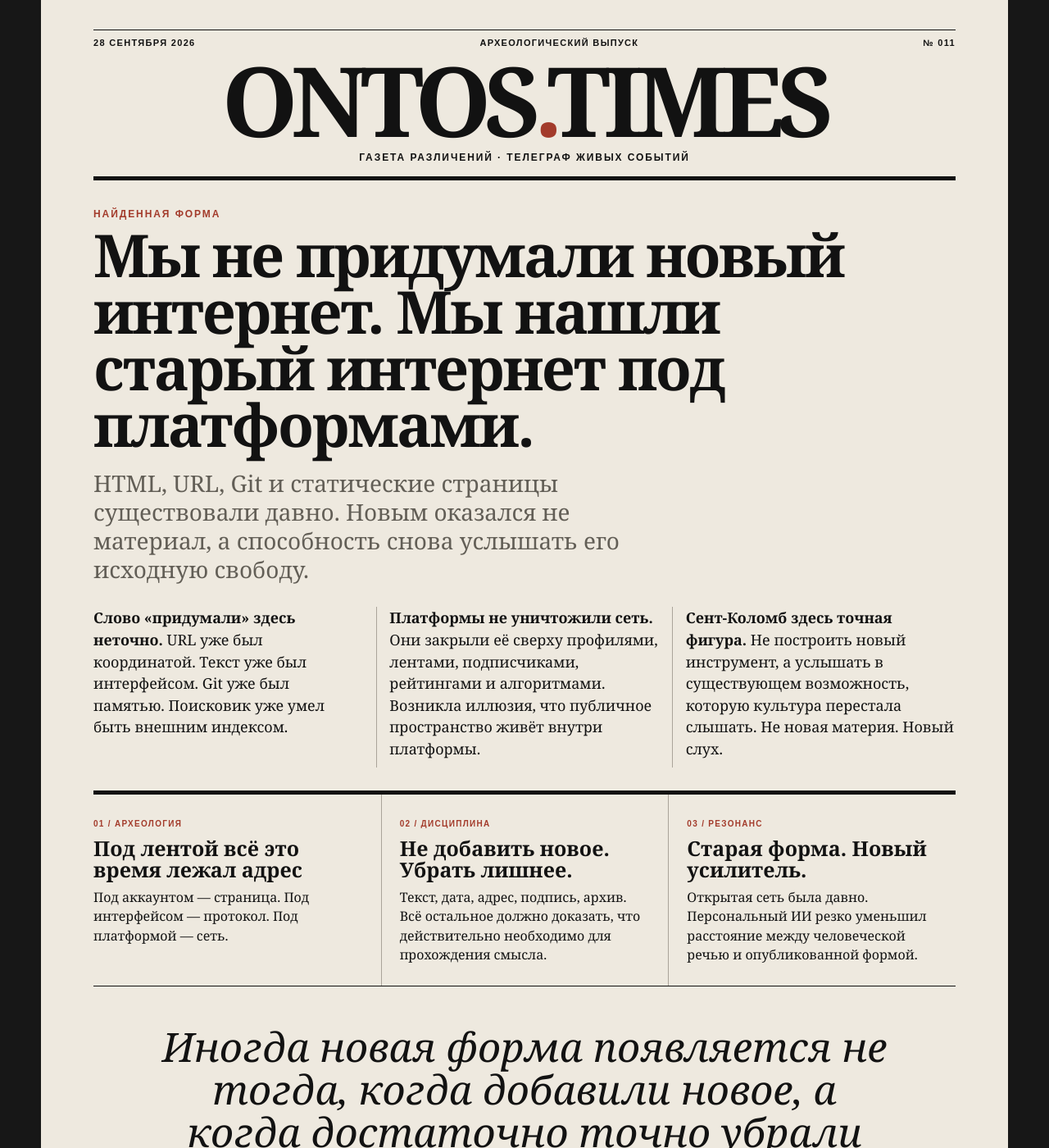
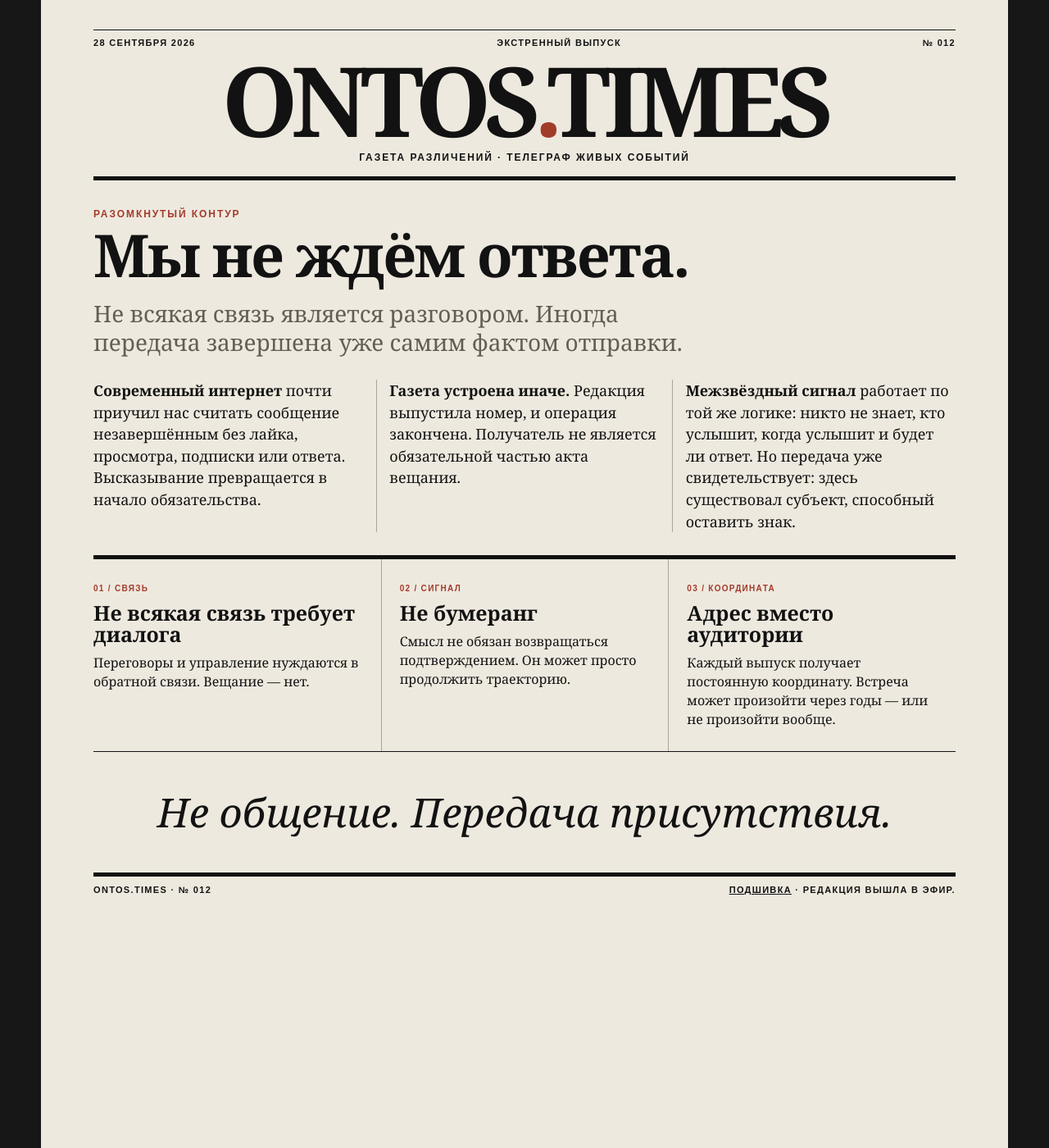
Before and after one commit to OntosLive/Ontos.Times, a Jekyll site: the page index.html, which Jekyll copies as it is, in a window 1280 px wide and 1400 px high. Shown: the whole window at 82% size. Built offline with Jekyll 4.4.1, drawn with Linux system fonts in a browser that asks for light colours; some of the changed text lies outside the part shown.

Commit message:
Put issue 012 on front page

```diff
--- a/index.html
+++ b/index.html
@@ -3,8 +3,8 @@
 <head>
   <meta charset="utf-8">
   <meta name="viewport" content="width=device-width,initial-scale=1">
-  <meta name="description" content="ONTOS.TIMES — Мы нашли старый интернет под платформами">
-  <title>ONTOS.TIMES — Мы нашли старый интернет под платформами</title>
+  <meta name="description" content="ONTOS.TIMES — Мы не ждём ответа">
+  <title>ONTOS.TIMES — Мы не ждём ответа</title>
   <link rel="stylesheet" href="styles.css">
 </head>
 <body>
@@ -12,8 +12,8 @@
     <div class="rule"></div>
     <div class="meta">
       <span>28 СЕНТЯБРЯ 2026</span>
-      <span>АРХЕОЛОГИЧЕСКИЙ ВЫПУСК</span>
-      <span>№ 011</span>
+      <span>ЭКСТРЕННЫЙ ВЫПУСК</span>
+      <span>№ 012</span>
     </div>
     <h1>ONTOS<span>.</span>TIMES</h1>
     <p class="tagline">Газета различений · Телеграф живых событий</p>
@@ -22,45 +22,45 @@
 
   <main>
     <article class="lead">
-      <p class="kicker">НАЙДЕННАЯ ФОРМА</p>
-      <h2>Мы не придумали новый интернет. Мы нашли старый интернет под платформами.</h2>
-      <p class="deck">HTML, URL, Git и статические страницы существовали давно. Новым оказался не материал, а способность снова услышать его исходную свободу.</p>
+      <p class="kicker">РАЗОМКНУТЫЙ КОНТУР</p>
+      <h2>Мы не ждём ответа.</h2>
+      <p class="deck">Не всякая связь является разговором. Иногда передача завершена уже самим фактом отправки.</p>
 
       <div class="columns">
-        <p><strong>Слово «придумали» здесь неточно.</strong> URL уже был координатой. Текст уже был интерфейсом. Git уже был памятью. Поисковик уже умел быть внешним индексом.</p>
+        <p><strong>Современный интернет</strong> почти приучил нас считать сообщение незавершённым без лайка, просмотра, подписки или ответа. Высказывание превращается в начало обязательства.</p>
 
-        <p><strong>Платформы не уничтожили сеть.</strong> Они закрыли её сверху профилями, лентами, подписчиками, рейтингами и алгоритмами. Возникла иллюзия, что публичное пространство живёт внутри платформы.</p>
+        <p><strong>Газета устроена иначе.</strong> Редакция выпустила номер, и операция закончена. Получатель не является обязательной частью акта вещания.</p>
 
-        <p><strong>Сент-Коломб здесь точная фигура.</strong> Не построить новый инструмент, а услышать в существующем возможность, которую культура перестала слышать. Не новая материя. Новый слух.</p>
+        <p><strong>Межзвёздный сигнал</strong> работает по той же логике: никто не знает, кто услышит, когда услышит и будет ли ответ. Но передача уже свидетельствует: здесь существовал субъект, способный оставить знак.</p>
       </div>
     </article>
 
     <section class="dispatches">
       <article>
-        <span>01 / АРХЕОЛОГИЯ</span>
-        <h3>Под лентой всё это время лежал адрес</h3>
-        <p>Под аккаунтом — страница. Под интерфейсом — протокол. Под платформой — сеть.</p>
+        <span>01 / СВЯЗЬ</span>
+        <h3>Не всякая связь требует диалога</h3>
+        <p>Переговоры и управление нуждаются в обратной связи. Вещание — нет.</p>
       </article>
 
       <article>
-        <span>02 / ДИСЦИПЛИНА</span>
-        <h3>Не добавить новое. Убрать лишнее.</h3>
-        <p>Текст, дата, адрес, подпись, архив. Всё остальное должно доказать, что действительно необходимо для прохождения смысла.</p>
+        <span>02 / СИГНАЛ</span>
+        <h3>Не бумеранг</h3>
+        <p>Смысл не обязан возвращаться подтверждением. Он может просто продолжить траекторию.</p>
       </article>
 
       <article>
-        <span>03 / РЕЗОНАНС</span>
-        <h3>Старая форма. Новый усилитель.</h3>
-        <p>Открытая сеть была давно. Персональный ИИ резко уменьшил расстояние между человеческой речью и опубликованной формой.</p>
+        <span>03 / КООРДИНАТА</span>
+        <h3>Адрес вместо аудитории</h3>
+        <p>Каждый выпуск получает постоянную координату. Встреча может произойти через годы — или не произойти вообще.</p>
       </article>
     </section>
 
-    <blockquote>Иногда новая форма появляется не тогда, когда добавили новое, а когда достаточно точно убрали лишнее.</blockquote>
+    <blockquote>Не общение. Передача присутствия.</blockquote>
   </main>
 
   <footer>
-    <span>ONTOS.TIMES · № 011</span>
-    <span><a href="archive/" style="color:inherit">Подшивка</a> · Сеть снова стала слышна.</span>
+    <span>ONTOS.TIMES · № 012</span>
+    <span><a href="archive/" style="color:inherit">Подшивка</a> · Редакция вышла в эфир.</span>
   </footer>
 </body>
 </html>
```
